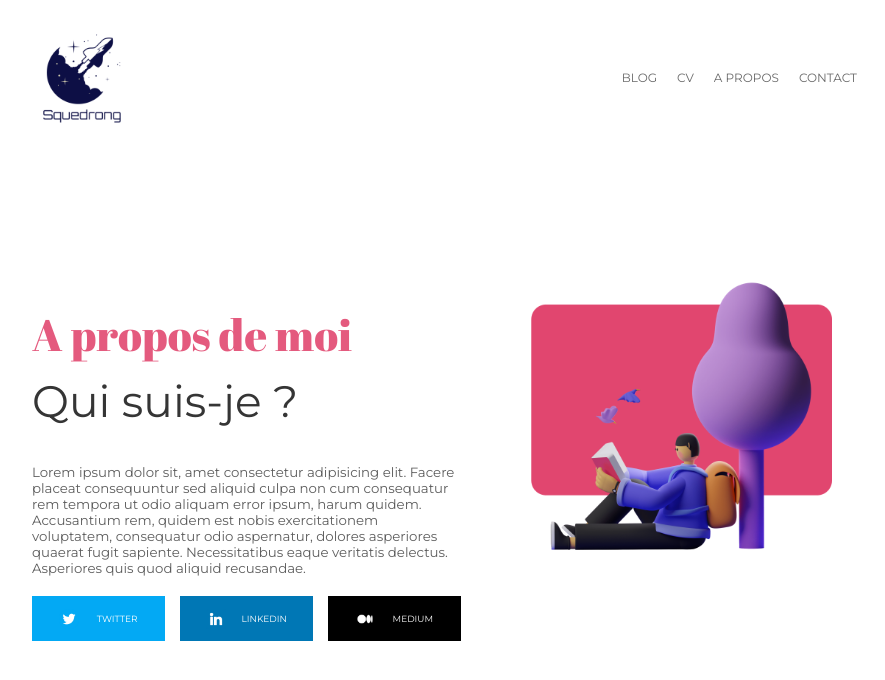
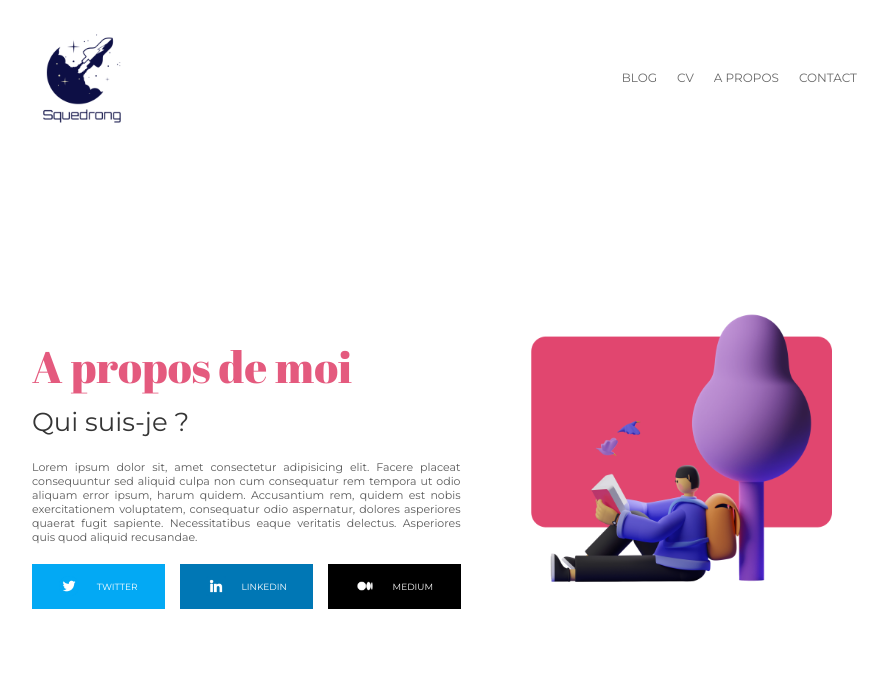
Before and after one commit to Olaffson/projet_squedrong, a plain HTML site: page A_propos.html in a window 1280 px wide. Shown: the whole page, without its empty margins (208-1093 px from the left). Drawn offline with Linux system fonts and the light colour scheme.

Commit message:
ajustement de la page css a propos

```diff
--- a/Apropos.css
+++ b/Apropos.css
@@ -112,3 +112,13 @@ body{
     margin: auto;
     font-family: 'Montserrat', sans-serif;
 }
+
+#zzz .first p{
+    font-size: 11px;
+    display: flex;
+    text-align: justify;
+}
+
+#zzz .first h2{
+    font-size: 26px;
+}
```
